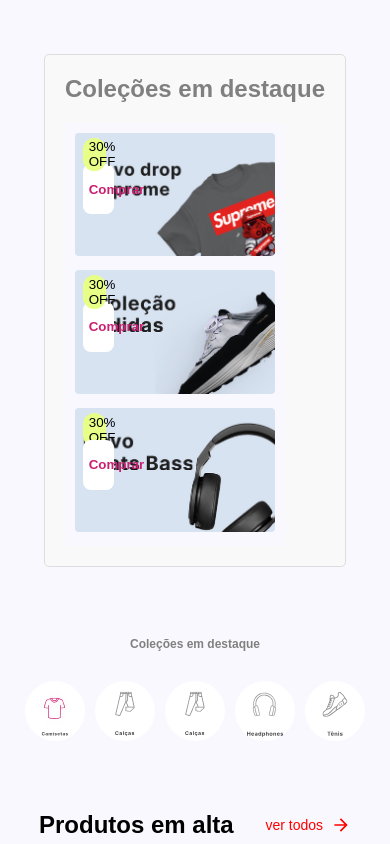
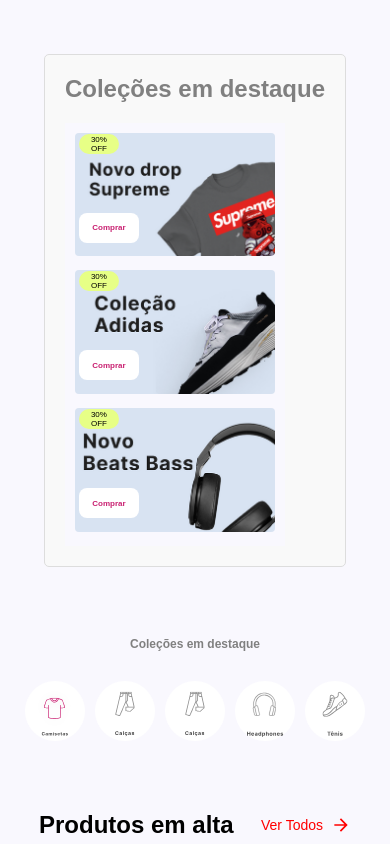
Before and after one commit to wanderson456/front, a React (Vite) app: page / in a window 390 px wide. Shown: the part 1600-2444 px from the top of the page. Built offline with nearby package versions, Linux system fonts and the light colour scheme.

Commit message:
ajuste na responsividade

```diff
--- a/src/components/Information.jsx
+++ b/src/components/Information.jsx
@@ -4,12 +4,30 @@ import styled from 'styled-components';
 
 const Container = styled.div`
   margin-bottom: 20px;
+
+  @media (max-width: 768px) {
+    margin-bottom: 15px;
+  }
+
+  @media (max-width: 480px) {
+    margin-bottom: 10px;
+  }
 `;
 
 const Title = styled.h4`
   font-size: 18px;
   color: #fff;
   margin-bottom: 10px;
+
+  @media (max-width: 768px) {
+    font-size: 16px;
+    margin-bottom: 8px;
+  }
+
+  @media (max-width: 480px) {
+    font-size: 14px;
+    margin-bottom: 6px;
+  }
 `;
 
 const List = styled.ul`
@@ -20,6 +38,14 @@ const List = styled.ul`
 
 const ListItem = styled.li`
   margin: 5px 0;
+
+  @media (max-width: 768px) {
+    margin: 4px 0;
+  }
+
+  @media (max-width: 480px) {
+    margin: 3px 0;
+  }
 `;
 
 const Link = styled.a`
@@ -28,6 +54,14 @@ const Link = styled.a`
 
   &:hover {
     text-decoration: underline;
+  }
+
+  @media (max-width: 768px) {
+    font-size: 14px;
+  }
+
+  @media (max-width: 480px) {
+    font-size: 12px;
   }
 `;
 
--- a/src/pages/HighlightedCollections.jsx
+++ b/src/pages/HighlightedCollections.jsx
@@ -2,7 +2,7 @@ import React from 'react';
 import Section from '../components/Section';
 import styled from 'styled-components';
 
-const Btcomprar = styled.button`
+const Promocao = styled.button`
   background-color: #E7FF86;
   border-radius: 25px;
   border: none;
@@ -10,28 +10,52 @@ position: absolute;
   cursor: pointer;
   margin-left: 2%;
   margin-top: 5px;
-height: 4%;
-width: 6%;
+  height: 30px;
+  width: 60px;
+  font-size: 12px;
 
+  @media (max-width: 768px) {
+    height: 25px;
+    width: 50px;
+    font-size: 10px;
+    margin-top: 2px;
+  }
 
-
+  @media (max-width: 480px) {
+    height: 20px;
+    width: 40px;
+    font-size: 8px;
+    margin-top: 1px;
+  }
 `;
 
 const Btcomprar1 = styled.button`
   background-color: white;
-width: 8%;
+  width: 80px;
   position: absolute;
-height: 6%;
+  height: 40px;
   border-radius: 8px;
-margin-top: 8%;
+  margin-top: 40%;
   border: none;
   margin-left: 2%;
   color: #C92071;
   font-weight: bold;
   cursor: pointer;
+  font-size: 12px;
 
+  @media (max-width: 768px) {
+    height: 35px;
+    width: 70px;
+    font-size: 10px;
+    margin-top: 40%;
+  }
 
-
+  @media (max-width: 480px) {
+    height: 30px;
+    width: 60px;
+    font-size: 8px;
+    margin-top: 40%
+  }
 `;
 
 const ImageContainer = styled.div`
@@ -57,12 +81,10 @@ const ImageContainer = styled.div`
   }
 `;
 
-const CollectionImage = styled.img`
+const ImageWrapper = styled.div`
+  position: relative;
   width: 100%;
   max-width: 300px;
-  border-radius: 4px;
-  object-fit: cover;
-  cursor: pointer;
 
   @media (max-width: 768px) {
     max-width: 250px;
@@ -73,42 +95,24 @@ const CollectionImage = styled.img`
   }
 `;
 
+const CollectionImage = styled.img`
+  width: 100%;
+  border-radius: 4px;
+  object-fit: cover;
+  cursor: pointer;
+`;
+
 const HighlightedCollections = () => {
   return (
     <Section title="Coleções em destaque" titleAlign="left">
-
       <ImageContainer>
-        <div>
-        <div>
-        <Btcomprar1>
-          Comprar
-        </Btcomprar1>
-        </div>
-        <Btcomprar>30% OFF </Btcomprar>
-        <CollectionImage src="/collection-1.png" alt="Coleção 1" />
-        </div>
-        <div>
-        <div>
-        <Btcomprar1>
-          Comprar
-        </Btcomprar1>
-        </div>
-        <Btcomprar>30% OFF </Btcomprar>
-        <CollectionImage src="/collection-2.png" alt="Coleção 2" />
-        </div>
-
-        <div>
-        <Btcomprar>30% OFF </Btcomprar>
-        <div>
-        <Btcomprar1>
-          Comprar
-        </Btcomprar1>
-        </div>
-        <CollectionImage src="/collection-3.png" alt="Coleção 3" />
-
-
-        </div>
-
+        {[1, 2, 3].map((collection, index) => (
+          <ImageWrapper key={index}>
+            <Btcomprar1>Comprar</Btcomprar1>
+            <Promocao>30% OFF</Promocao>
+            <CollectionImage src={`/collection-${collection}.png`} alt={`Coleção ${collection}`} />
+          </ImageWrapper>
+        ))}
       </ImageContainer>
     </Section>
   );
--- a/src/pages/HomePage.jsx
+++ b/src/pages/HomePage.jsx
@@ -216,7 +216,7 @@ const HomePage = () => {
           <Alta>
             <ProdutoAlta>Produtos em alta</ProdutoAlta>
             <VerTodosLink to={'/products'}>
-              ver todos
+              Ver Todos
               <ArrowIcon size={20} /> {/* Adiciona o ícone de seta */}
             </VerTodosLink>
           </Alta>
```
Lines whose indentation alone changed are shown as unchanged.
